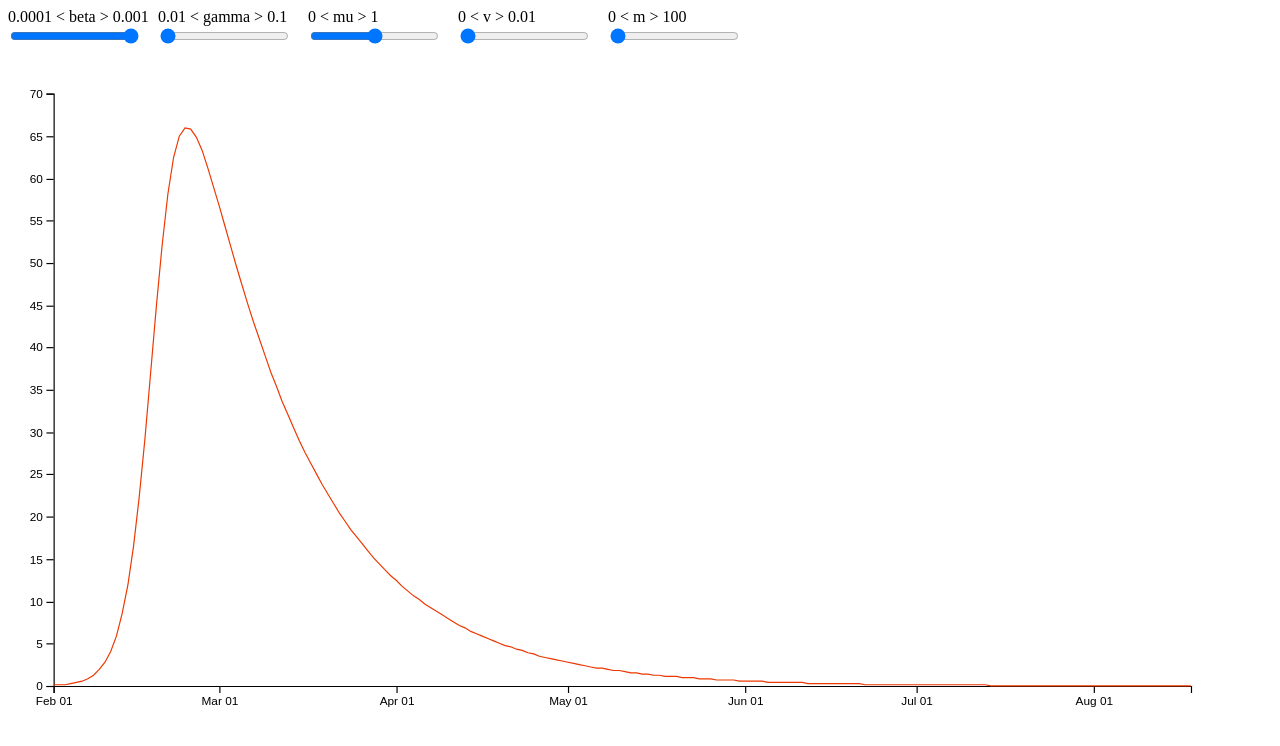
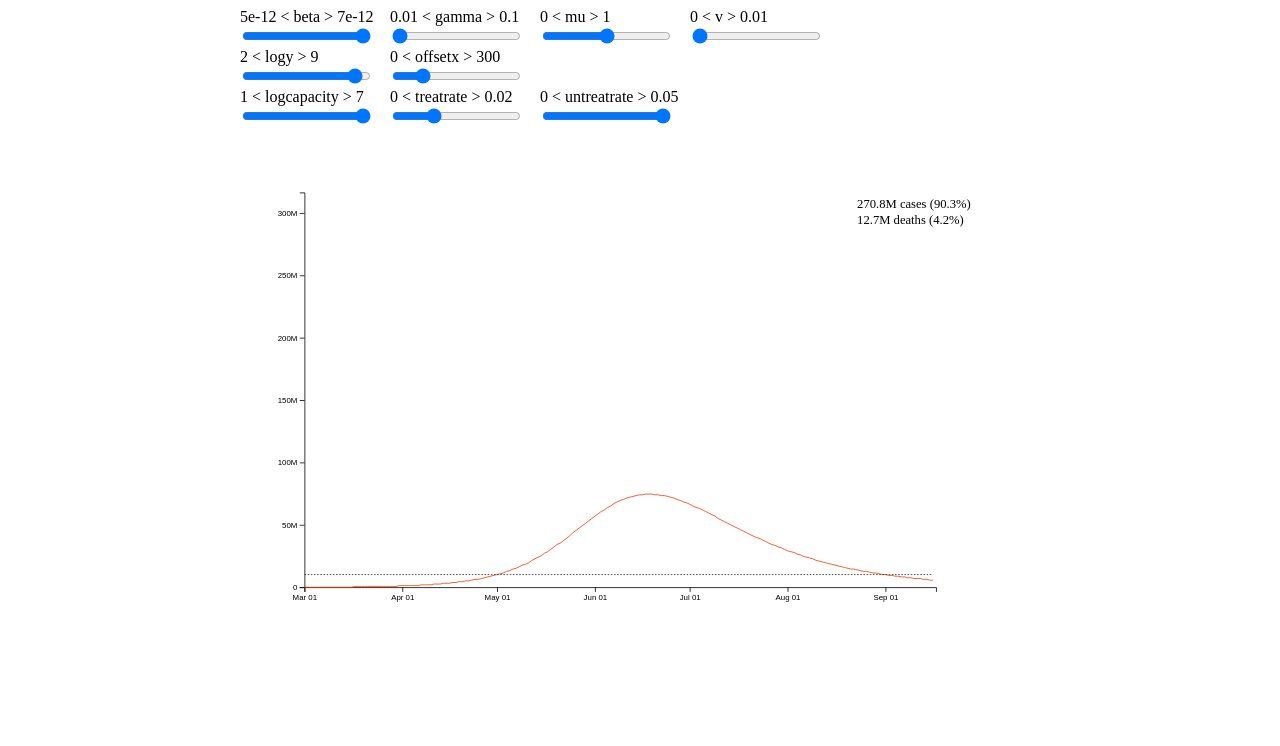
Before and after one commit to epicurve/epicurve.github.io, a plain HTML site: page index.html in a window 1280 px wide. Drawn offline with nearby package versions, Linux system fonts and the light colour scheme.

Commit message:
More work

```diff
--- a/css/style.css
+++ b/css/style.css
@@ -1,7 +1,9 @@
-/*svg {
+.svg-container {
     display: block;
     margin: 0 auto;
-}*/
+    width: 800px;
+    overflow: visible;
+}
 
 /* AXES */
 /* ticks */
--- a/index.html
+++ b/index.html
@@ -13,6 +13,9 @@
 </head>
 <body>
     <div id="container" class="svg-container">
+    <div class="siminputs"></div>
+    <div class="displayinputs"></div>
+    <div class="resultinputs"></div>
     </div>
     <script src="js/viz.js"></script>
 </body>
--- a/js/viz.js
+++ b/js/viz.js
@@ -1,11 +1,47 @@
 var sim_params = new Object();
-sim_params.beta = 0.0010;
+sim_params.beta = 8E-12;
 sim_params.gamma = 0.01;
 sim_params.v = 0;
 sim_params.mu = 0.5;
-sim_params.m = 3
+sim_params.m = 1000
+sim_params.N = 3E8;
 
 var display_params = new Object();
+display_params.logy = 8.5;
+display_params.offsetx = 60;
+
+var result_params = new Object();
+result_params.logcapacity = 7;
+result_params.treatrate = 0.006;
+result_params.untreatrate = 0.05;
+
+// sim computational params
+var dt = 0.01;
+var T = 100000;
+var num_points = 200;
+var data_frequency = T / num_points;
+var start_date = new Date(2020, 0, 1);
+var end_date = new Date(2020, 0, 1+num_points);
+
+function nFormatter(num) {
+  if (num < 1E3) {
+    return num.toFixed(0);
+  }
+  var si = [
+    { value: 1, symbol: "" },
+    { value: 1E3, symbol: "K" },
+    { value: 1E6, symbol: "M" },
+    { value: 1E9, symbol: "B" },
+  ];
+  var rx = /\.0+$|(\.[0-9]*[1-9])0+$/;
+  var i;
+  for (i = si.length - 1; i > 0; i--) {
+    if (num >= si[i].value) {
+      break;
+    }
+  }
+  return (num / si[i].value).toFixed(1).replace(rx, "$1") + si[i].symbol;
+}
 
 function sim_curve() {
   var beta = sim_params.beta
@@ -13,18 +49,14 @@ function sim_curve() {
   var beta_external = 0.01 * beta;
   var m = sim_params.m;
   var rho = gamma / beta;
-  var dt = 0.1;
-  var T = 10000;
   var v = sim_params.v;
   var mu = sim_params.mu;
-  var N = 500;
-  var y0 = 0.1;
-
-  var num_points = 200;
-  var data_frequency = T / num_points;
+  var N = sim_params.N;
+  var y0 = 100000;
+  var capacity = Math.pow(10, result_params.logcapacity);
 
   var w = 0;
-  var x = 100-y0;
+  var x = N-y0;
   var y = y0;
   var z = 0;
   var dw, dx, dy, dz;
@@ -33,39 +65,65 @@ function sim_curve() {
   var xs = [];
   var ys = [];
   var zs = [];
+  var cs = [];
   // var data = [];
 
   var day = 0;
-  var start_date = new Date(2020, 1, 1);
+  var total_deaths = 0;
+  var total_cases = 0;
+
+  start_date = new Date(2020, 0, 1 + display_params.offsetx);
   for (t = 0; t < T; t++) {
       dx = -beta * x * y - beta_external * (m-1) * x * y - v * x;
       dw = beta * x * y + beta_external * (m-1) * x * y - mu * w;
       dy = mu * w - gamma * y;
       dz = gamma * y + v * x;
 
+      new_cases = mu * w;
+
       w += dw * dt;
       x += dx * dt;
       y += dy * dt;
       z += dz * dt;
 
+      total_cases += new_cases * dt;
+      if (y < capacity) {
+        total_deaths += new_cases * result_params.treatrate * dt;
+      }
+      else {
+        // total_deaths += capacity * result_params.treatrate * dt;
+        total_deaths += new_cases * result_params.untreatrate * dt;
+      }
+
       if (t % data_frequency == 0) {
-        var date = new Date(2020, 1, 1 + day);
+        var date = new Date(2020, 0, 1 + day + display_params.offsetx);
         ws.push({date: date, measurement: w});
         xs.push({date: date, measurement: x});
         ys.push({date: date, measurement: y});
         zs.push({date: date, measurement: z});
+        cs.push({date: date, measurement: capacity});
         // data.push(y)
         day += 1;
       }
   }
-  var end_date = new Date(2020, 1, 1 + day);
+  end_date = new Date(2020, 0, 1 + day + display_params.offsetx);
 
-  var sim_data = [
+  var sim_data = new Object();
+  sim_data.curves = [
     // {id: "waiting", values: ws},
     {id: "infected", values: ys},
+    {id: "capacity", values: cs},
     // {id: "healthy", values: xs},
     // {id: "removed", values: zs},
   ];
+  L = zs.length
+
+  // result_params.logcapacity = 1E6;
+  // result_params.treatrate = 0.006;
+  // result_params.untreatrate = 0.05;
+
+  sim_data.total_num_cases = total_cases; // zs[L-1].measurement;
+  sim_data.total_deaths = total_deaths;
   return sim_data;
 }
 
@@ -75,6 +133,7 @@ const line = d3.line()
 
 function update_plot(sim_data) {
   d3.select("path.line-0").remove()
+  d3.select("path.line-1").remove()
 
   // update_axis(sim_data)
   let id = 0;
@@ -84,7 +143,7 @@ function update_plot(sim_data) {
 
   //----------------------------LINES-----------------------------//
   const lines = svg.selectAll("lines")
-      .data(sim_data)
+      .data(sim_data.curves)
       .enter()
       .append("g");
 
@@ -158,29 +217,24 @@ function update_plot(sim_data) {
 
 //------------------------1. PREPARATION------------------------//
 //-----------------------------SVG------------------------------//
-const width = 960;
+const width = 800;
 const height = 500;
 const margin = 5;
-const padding = 5;
-const adj = 30;
+const padding = 20;
+const adj = 50;
 // we are appending SVG first
 const container = d3.select("div#container")
 
-function update() {
-  beta = document.getElementById("beta_slider").value;
-  gamma = document.getElementById("gamma_slider").value;
-  sim_data = sim_curve();
-  update_plot(sim_data);
-}
-
-function make_new_slider(sim_param_name, min, max, step) {
+function make_new_sim_param_slider(sim_param_name, min, max, step) {
   function update() {
-    sim_params[sim_param_name] = document.getElementById(sim_param_name).value;
+    sim_params[sim_param_name] = Number(document.getElementById(sim_param_name).value);
     sim_data = sim_curve();
     update_plot(sim_data);
+    update_text(sim_data)
   }
 
-  slider_input = container.append("div")
+  const siminput_container = d3.select(".siminputs")
+  slider_input = siminput_container.append("div")
     .attr("class", "inputdiv");
   // slider_input.append("div").text(min);
   slider_input.append("div")
@@ -199,11 +253,72 @@ function make_new_slider(sim_param_name, min, max, step) {
   // slider_input.append("div").text(max).attr("style", "width:150px");
 }
 
-make_new_slider("beta", 0.0001, 0.0010, 0.0001, )
-make_new_slider("gamma", 0.01, 0.10, 0.01)
-make_new_slider("mu", 0.0, 1.0, 0.1)
-make_new_slider("v", 0.0, 0.01, 0.001)
-make_new_slider("m", 0, 100, 10)
+make_new_sim_param_slider("beta", 5E-12, 7E-12, 5E-13, )
+make_new_sim_param_slider("gamma", 0.01, 0.10, 0.01)
+make_new_sim_param_slider("mu", 0.0, 1.0, 0.1)
+make_new_sim_param_slider("v", 0.0, 0.01, 0.001)
+// make_new_slider("m", 0, 100, 10)
+
+function make_new_display_param_slider(display_param_name, min, max, step) {
+  function update() {
+    display_params[display_param_name] = Number(document.getElementById(display_param_name).value);
+    sim_data = sim_curve();
+    update_axis(sim_data);
+    update_plot(sim_data);
+  }
+
+  const displayinput_container = d3.select(".displayinputs")
+  slider_input = displayinput_container.append("div")
+    .attr("class", "inputdiv");
+  // slider_input.append("div").text(min);
+  slider_input.append("div")
+    .text(min + " < " + display_param_name + " > " + max);
+  // slider_input.append("div").text(min).attr("style", "width:150px; margin:0px");
+  slider_input.append("input")
+    .attr("type", "range")
+    .attr("min", min)
+    .attr("max", max)
+    .attr("step", step)
+    .attr("id", display_param_name)
+    .attr("value", display_params[display_param_name])
+    .on("input", function input() {
+      update();
+    });
+  // slider_input.append("div").text(max).attr("style", "width:150px");
+}
+make_new_display_param_slider("logy", 2, 9, 0.5);
+make_new_display_param_slider("offsetx", 0, 300, 30);
+
+function make_new_result_param_slider(result_param_name, min, max, step) {
+  function update() {
+    result_params[result_param_name] = Number(document.getElementById(result_param_name).value);
+    sim_data = sim_curve();
+    update_axis(sim_data);
+    update_plot(sim_data);
+  }
+
+  const resultinput_container = d3.select(".resultinputs")
+  slider_input = resultinput_container.append("div")
+    .attr("class", "inputdiv");
+  // slider_input.append("div").text(min);
+  slider_input.append("div")
+    .text(min + " < " + result_param_name + " > " + max);
+  // slider_input.append("div").text(min).attr("style", "width:150px; margin:0px");
+  slider_input.append("input")
+    .attr("type", "range")
+    .attr("min", min)
+    .attr("max", max)
+    .attr("step", step)
+    .attr("id", result_param_name)
+    .attr("value", result_params[result_param_name])
+    .on("input", function input() {
+      update();
+    });
+  // slider_input.append("div").text(max).attr("style", "width:150px");
+}
+make_new_result_param_slider("logcapacity", 1, 7, 0.5);
+make_new_result_param_slider("treatrate", 0, 0.02, 0.002);
+make_new_result_param_slider("untreatrate", 0, 0.05, 0.005);
 
 const svg = container.append("svg")
     .attr("preserveAspectRatio", "xMinYMin meet")
@@ -229,18 +344,14 @@ var xaxis;
 function update_axis(sim_data) {
   xScale = d3.scaleTime().range([0,width]);
   yScale = d3.scaleLinear().rangeRound([height, 0]);
-  L = sim_data[0].values.length
-  dates = [sim_data[0].values[0].date, sim_data[0].values[L-1].date]
+  dates = [start_date, end_date]
   xScale.domain(dates);
-  yScale.domain([(0), d3.max(sim_data, function(c) {
-      return d3.max(c.values, function(d) {
-          return d.measurement + 4; });
-          })
-      ]);
+  yScale.domain([0, Math.pow(10, display_params.logy)]);
 
   //-----------------------------AXES-----------------------------//
   yaxis = d3.axisLeft()
       .ticks(10) // (slices[0].values).length)
+      .tickFormat(nFormatter)
       .scale(yScale);
 
   xaxis = d3.axisBottom()
@@ -283,4 +394,29 @@ svg.append("g")
     // .style("text-anchor", "end")
     // .text("Frequency");
 
+svg.append("text")
+  .attr("class", "text-cases")
+  .attr("x", 700)
+  .attr("y", 20)
+  .text(" cases")
+
+svg.append("text")
+  .attr("class", "text-deaths")
+  .attr("x", 700)
+  .attr("y", 40)
+  .text(" deaths")
+
+function update_text(sim_data) {
+  cases = nFormatter(sim_data.total_num_cases);
+  deaths = nFormatter(sim_data.total_deaths);
+  case_percent = (sim_data.total_num_cases / sim_params.N * 100).toFixed(1)
+  death_percent = (sim_data.total_deaths / sim_params.N * 100).toFixed(1)
+  d3.select(".text-cases")
+    .text(cases + " cases (" + case_percent + "%)");
+  d3.select(".text-deaths")
+    .text(deaths + " deaths (" + death_percent + "%)");
+}
+
+update_text(sim_data)
+
 update_plot(sim_data)
```
